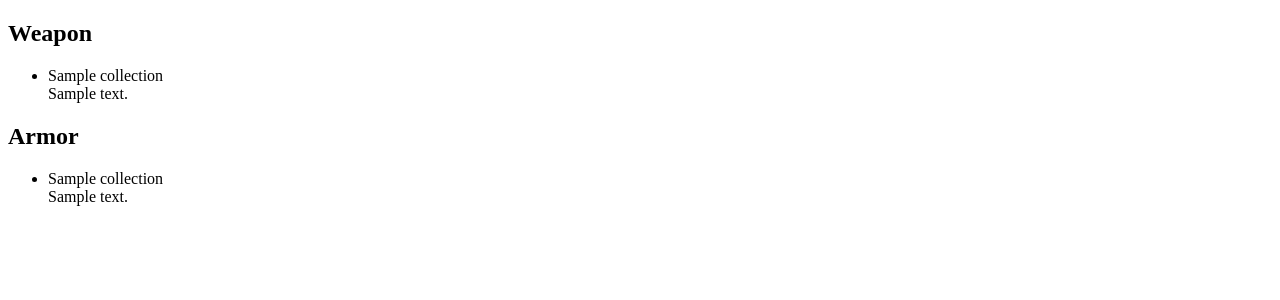
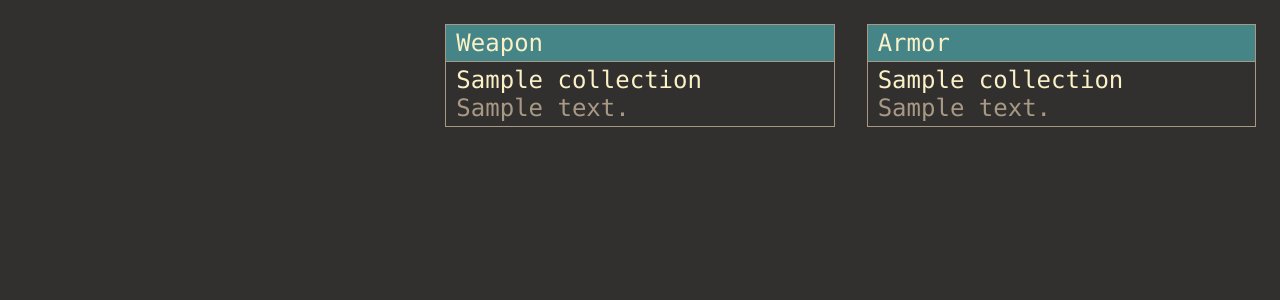
Before and after one commit to mpwin/guild-wars-catalog, a Django app: template catalog/templates/catalog/collection_list.html in a window 1280 px wide. Shown: the top 300 px of the page. Run offline with Django 5.2, Linux system fonts and the light colour scheme; the template is opened without the code that fills it: values that come from a table or form of the project are taken from there, others are empty; tables that the repository leaves empty hold one stand-in row (values such as "Sample post").

Commit message:
feat: add styling to lists

```diff
--- a/catalog/static/catalog/style.css
+++ b/catalog/static/catalog/style.css
@@ -1,4 +1,41 @@
-.collections {
+body {
+    background-color: #32302f;
+    color: #fbf1c7;
+    font-family: Consolas;
+    font-size: 24px;
+}
+
+h2 {
+    background-color: #458588;
+    border: 1px solid #a89984;
+    font-size: 24px;
+    font-weight: normal;
+    margin: 0;
+    padding: 4px 10px;
+}
+
+ul {
+    list-style: none;
+    margin: 0;
+    padding: 0;
+
+    li {
+        border-color: #a89984;
+        border-style: solid;
+        border-width: 0 1px 1px 1px;
+        padding: 4px 10px;
+
+        .note {
+            color: #a89984;
+        }
+    }
+}
+
+.column {
+    padding: 1rem;
+}
+
+#collections {
     display: grid;
     grid-template-columns: repeat(3, 1fr);
 }
```
